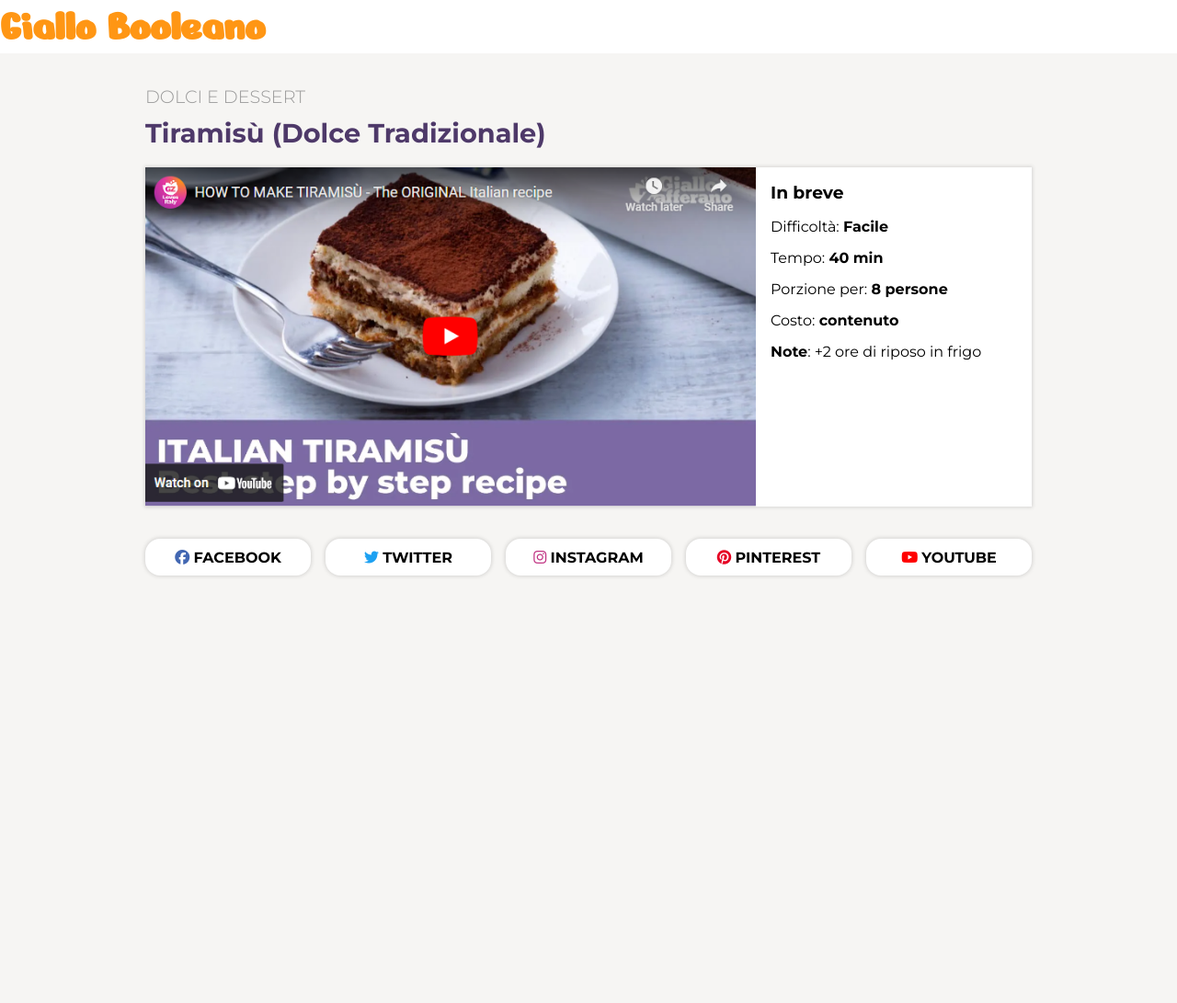
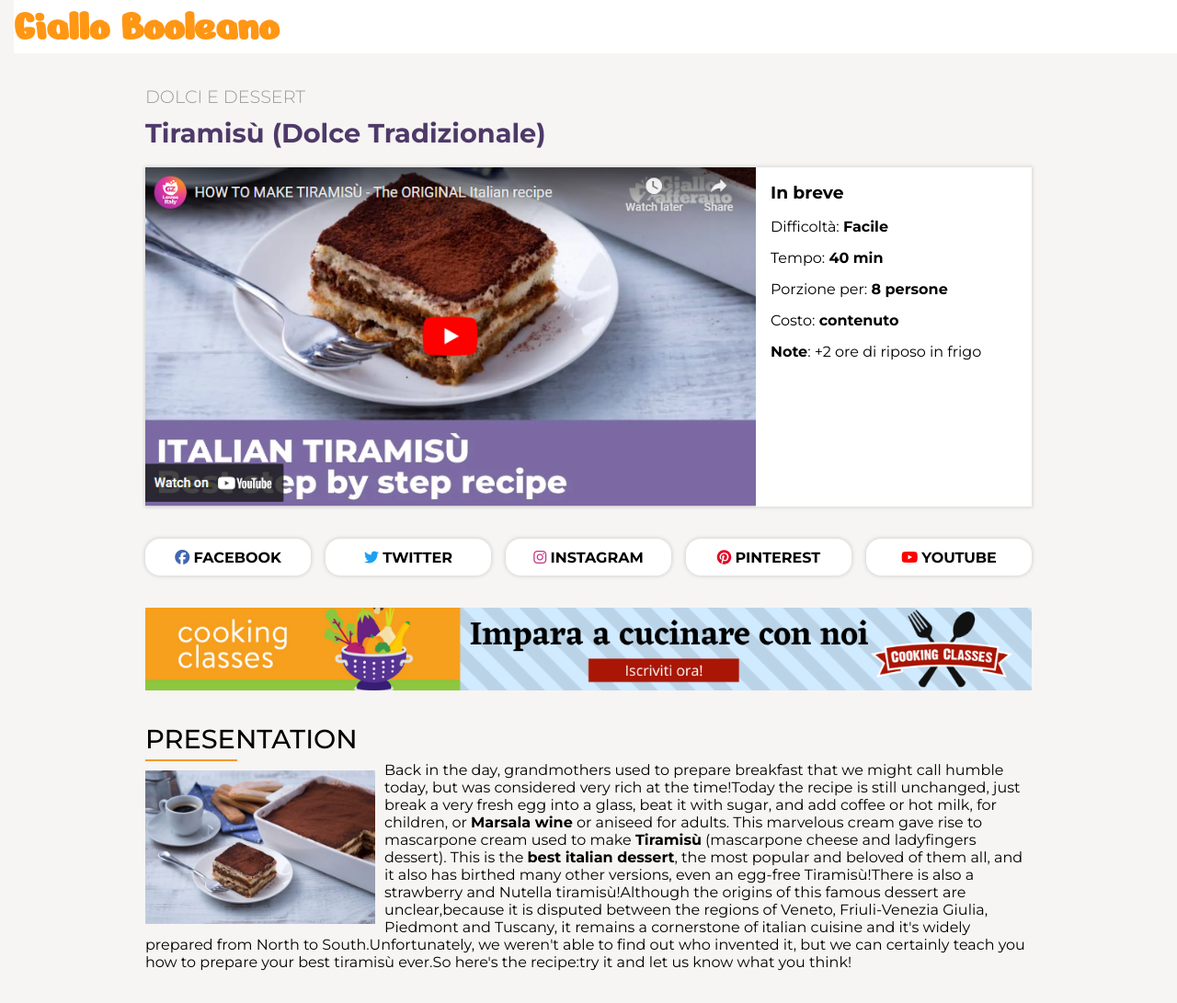
Before and after one commit to lucacipolloni/htmlcss-responsive-layout, a plain HTML site: page index.html in a window 1280 px wide. Shown: the whole page at 92% size. Before the commit the page ends 800 px from the top, so only its background shows below. Drawn offline with Linux system fonts and the light colour scheme.

Commit message:
add section

```diff
--- a/css/style.css
+++ b/css/style.css
@@ -154,6 +154,33 @@ header {
   text-transform: uppercase;
 }
 
+/* # ADVERTISING # */
+.banner-adv {
+  display: none;
+}
+
+/* #RECIPE # */
+
+.recipe-preview {
+  width: 250px;
+  margin: 10px auto;
+}
+
+.recipe-title::after {
+  content: "";
+  display: block;
+  width: 100px;
+  height: 0;
+  border-bottom: 2px solid #f7972e;
+  margin-top: 5px;
+}
+
+.recipe-title {
+  font-size: 1.8rem;
+  text-transform: uppercase;
+  font-weight: 500;
+}
+
 @media screen and (min-width: 768px) {
   /* UTILITY */
 
@@ -165,6 +192,7 @@ header {
 
   header {
     text-align: left;
+    margin-left: 15px;
   }
 
   /* # RECIPE PREVIEW # */
@@ -188,6 +216,25 @@ header {
   .social-list li {
     flex-grow: 1;
     border-radius: 1rem;
+  }
+
+  /* # ADVERTISING # */
+
+  .banner-adv {
+    display: block;
+  }
+
+  /* #RECIPE # */
+
+  .recipe-content::after {
+    content: "";
+    display: table;
+    clear: both;
+  }
+
+  .recipe-preview {
+    float: left;
+    margin-right: 10px;
   }
 }
 
--- a/index.html
+++ b/index.html
@@ -86,6 +86,42 @@
           </ul>
         </div>
       </section>
+
+      <section id="advertising">
+        <div class="container">
+          <img src="./img/banner.png" class="banner-adv" alt="" />
+        </div>
+      </section>
+
+      <section id="recipe">
+        <div class="container">
+          <h3 class="recipe-title">Presentation</h3>
+
+          <div class="recipe-content">
+            <img src="./img/tiramisu.jpg" class="recipe-preview" alt="" />
+            <p class="recipe-description">
+              Back in the day, grandmothers used to prepare breakfast that we
+              might call humble today, but was considered very rich at the
+              time!Today the recipe is still unchanged, just break a very fresh
+              egg into a glass, beat it with sugar, and add coffee or hot milk,
+              for children, or <strong>Marsala wine</strong> or aniseed for
+              adults. This marvelous cream gave rise to mascarpone cream used to
+              make <strong>Tiramisù</strong> (mascarpone cheese and ladyfingers
+              dessert). This is the <strong>best italian dessert</strong>, the
+              most popular and beloved of them all, and it also has birthed many
+              other versions, even an egg-free Tiramisù!There is also a
+              strawberry and Nutella tiramisù!Although the origins of this
+              famous dessert are unclear,because it is disputed between the
+              regions of Veneto, Friuli-Venezia Giulia, Piedmont and Tuscany, it
+              remains a cornerstone of italian cuisine and it's widely prepared
+              from North to South.Unfortunately, we weren't able to find out who
+              invented it, but we can certainly teach you how to prepare your
+              best tiramisù ever.So here's the recipe:try it and let us know
+              what you think!
+            </p>
+          </div>
+        </div>
+      </section>
     </main>
   </body>
 </html>
```
